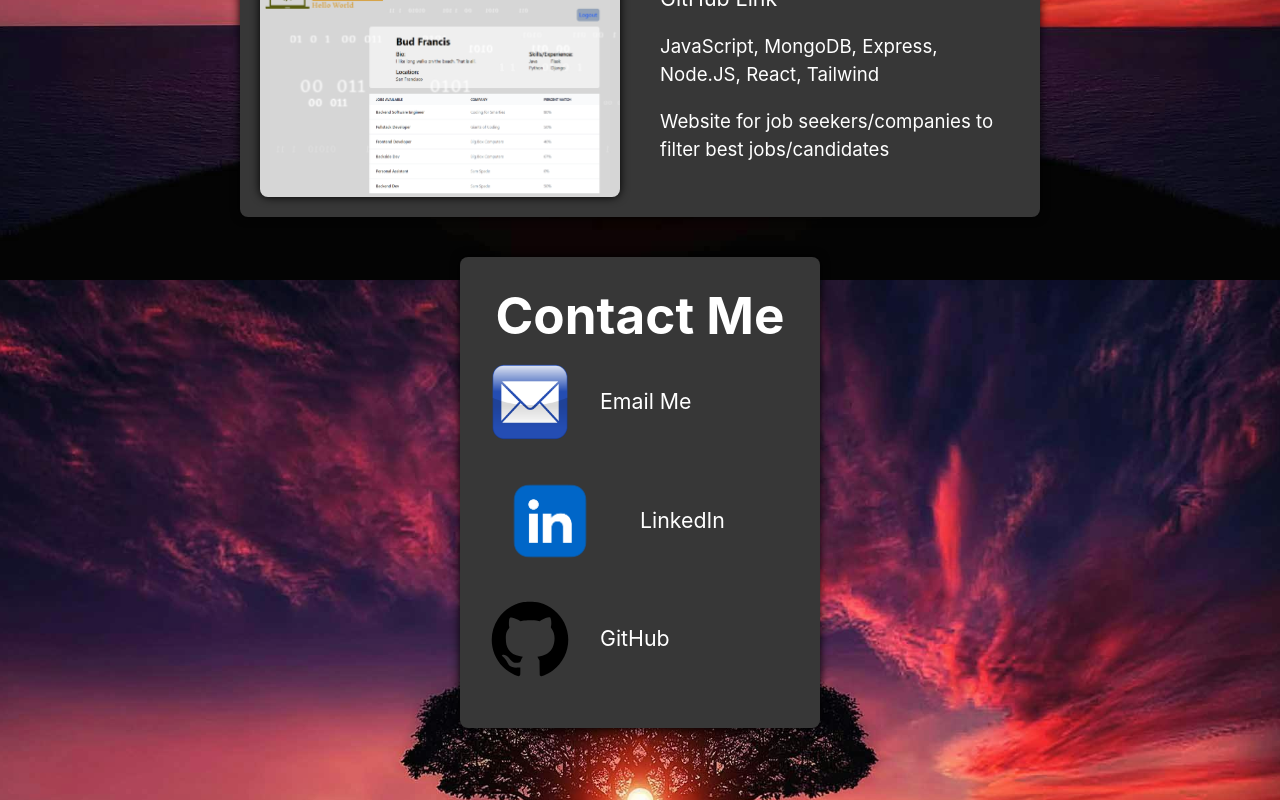
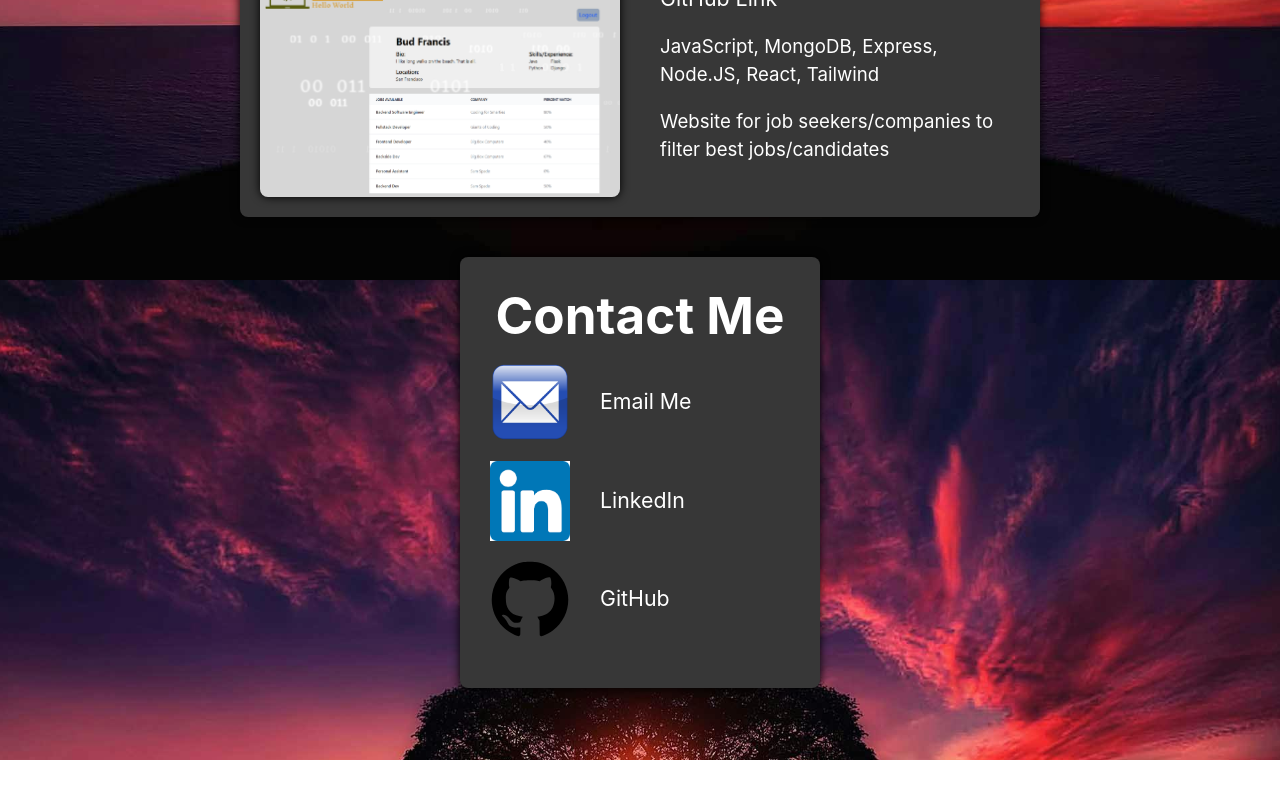
Before and after one commit to Wbradmeyer/vitePortfolio, a Vue app: page / in a window 1280 px wide. Shown: the part 2120-2920 px from the top of the page. After the commit the page ends 2880 px from the top, so only its background shows below. Built offline with nearby package versions, Linux system fonts and the light colour scheme.

Commit message:
new linkedin icon

```diff
--- a/src/App.vue
+++ b/src/App.vue
@@ -19,8 +19,5 @@ import Contact from './components/Contact.vue';
 
 <style scoped>
 
-body {
-  background-image: url('pexels-pixabay-36717.jpg');
-}
 
 </style>
--- a/src/components/Contact.vue
+++ b/src/components/Contact.vue
@@ -9,7 +9,7 @@
                 <a href="mailto:wbradmeyer@gmail.com">Email Me</a>
             </p>
             <p>
-                <img src="../assets/linkedin1.webp" alt="linkedin icon" style="max-width: 120px;">
+                <img src="../assets/linkedin2.png" alt="linkedin icon">
                 <a href="https://www.linkedin.com/in/wbrad-meyer/">LinkedIn</a>
             </p>
             <p>
```
Also changed, not shown: src/assets/linkedin2.png (added).
